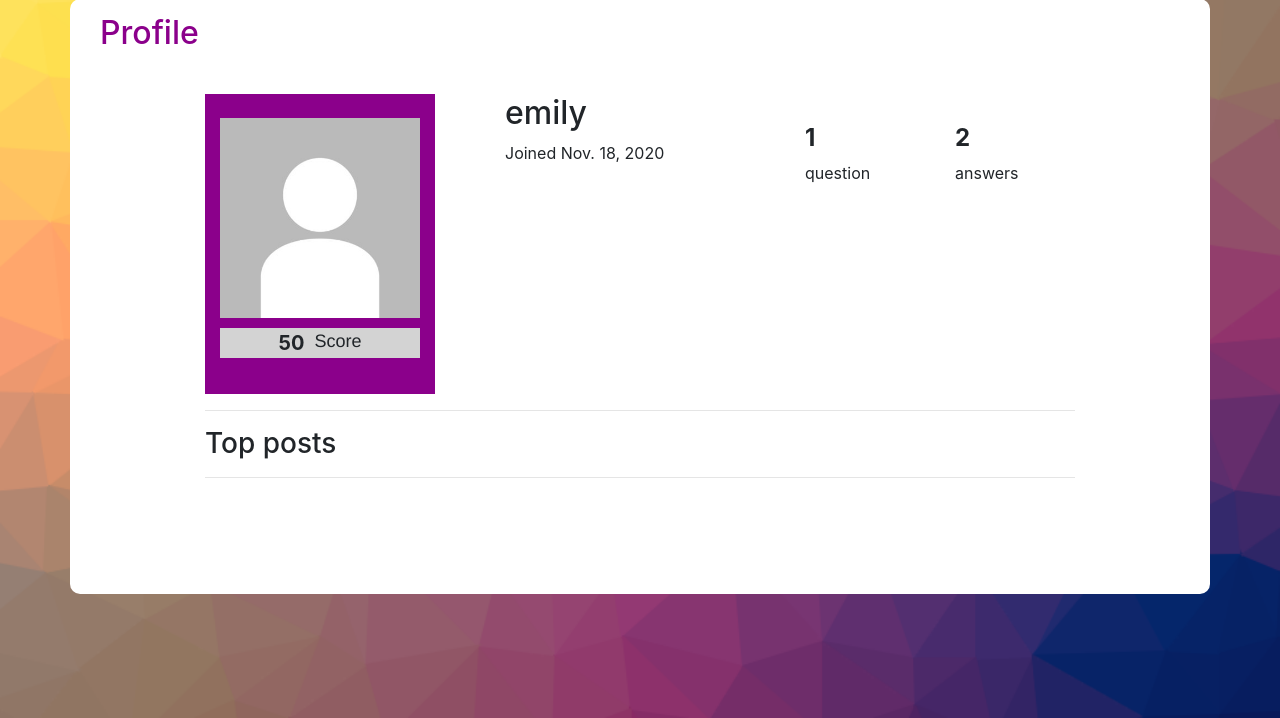
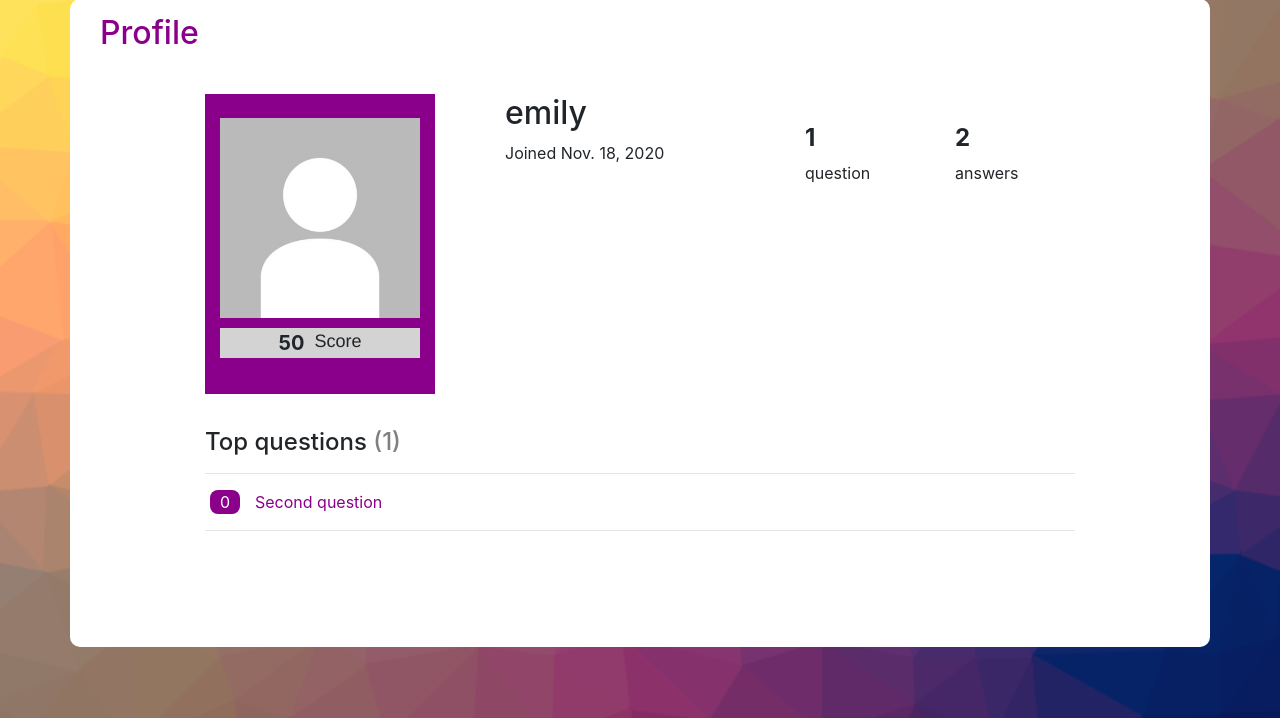
Before and after one commit to gustavocmaciel/ask-the-experts, a Django app: a page that uses asktheexperts/templates/asktheexperts/profile.html in a window 1280 px wide. Shown: the part 82-800 px from the top of the page. Run offline with Django 3.2, Linux system fonts and the light colour scheme; data comes from the database, SQL or seed files in the repository; both versions use the stored data as it was after the commit; some libraries are stand-ins or nearby versions.

Commit message:
Add questions to profile page

```diff
--- a/asktheexperts/models.py
+++ b/asktheexperts/models.py
@@ -10,7 +10,6 @@ class User(AbstractUser):
     downvote_answer = models.ManyToManyField("Answer", symmetrical=False, related_name="answer_downvoted")
     score = models.IntegerField(default=1)
     joined = models.DateField(auto_now_add=True)
-    #bio max 25 default="Hello, world!"
 
     def __str__(self):
         return f"{self.id} - {self.username}"
--- a/asktheexperts/static/asktheexperts/styles.css
+++ b/asktheexperts/static/asktheexperts/styles.css
@@ -220,3 +220,14 @@ button:focus {
     width: 200px;
     height: 250px;
 }
+
+#profile-question-count {
+    color: gray;
+}
+
+#profile-questions-div {
+    background-color: darkmagenta;
+    color:white;
+    max-width: 30px;
+    border-radius: 8px;
+}
--- a/asktheexperts/templates/asktheexperts/profile.html
+++ b/asktheexperts/templates/asktheexperts/profile.html
@@ -45,10 +45,20 @@
                     </div>
                 </div>
             </div>
+            <br>
+            <h4>Top questions <span id="profile-question-count">({{ questions.count }})</span></h4>
             <hr>
-            <h3>Top posts</h3>
-
-            <hr>
+            {% for question in questions %}
+                <div class="row margin-5">
+                    <div class="col" id="profile-questions-div">
+                        <div class="row justify-content-center">{{ question.answered_question.count }}</div>
+                    </div>
+                    <div class="col">
+                        <a class="no-decoration" href="{% url 'question' question.id %}"><span class="darkmagenta">{{ question.title }}</span></a>
+                    </div>
+                </div>
+                <hr>
+            {% endfor %}
 
         </div>
     </div>
--- a/asktheexperts/urls.py
+++ b/asktheexperts/urls.py
@@ -31,6 +31,3 @@ urlpatterns = [
     path("settings/delete-account", views.delete_account, name="delete_account")
 
 ] + static(settings.MEDIA_URL, document_root=settings.MEDIA_ROOT)
-
-#if settings.DEBUG:
-#    urlpatterns += static(settings.MEDIA_URL, document_root=settings.MEDIA_ROOT)
--- a/asktheexperts/views.py
+++ b/asktheexperts/views.py
@@ -10,7 +10,8 @@ from django.urls import reverse
 from .models import User, Question, Answer
 
 
-class ChangeImageForm(ModelForm):
+# Form to change photo
+class ChangePhotoForm(ModelForm):
     class Meta:
         model = User
         fields = ['photo']
@@ -105,7 +106,7 @@ def question(request, question_id):
     # Get answers count
     answers_count = Answer.objects.filter(question=question_id).count
     # Get answers from selected question
-    answers = Answer.objects.filter(question=question_id, selected=False)
+    answers = Answer.objects.filter(question=question_id, selected=False).order_by("-votes")
     # Get selected answers from selected question
     selected_answers = Answer.objects.filter(question=question_id, selected=True)
 
@@ -131,8 +132,10 @@ def search(request):
 def profile(request, user_id, username):
     # Render profile page from selected user
     user = User.objects.get(id=user_id)
+    questions = Question.objects.filter(user_id=user.id).order_by("-votes")
     return render(request, "asktheexperts/profile.html", {
-        "user": user
+        "user": user,
+        "questions": questions
     })
 
 
@@ -145,6 +148,7 @@ def answer(request):
     return HttpResponseRedirect(reverse("question",args=(question_id,)))
 
 
+@login_required()
 def select(request):
     # Mark answer as selected
     question_id = request.POST["question_id"]
@@ -162,10 +166,10 @@ def select(request):
     new_score = selector_score + 2
     User.objects.filter(id=request.user.id).update(score=new_score)
 
-
     return HttpResponseRedirect(reverse("question",args=(question_id,)))
 
 
+@login_required()
 def unselect(request):
     # Unmark answer as selected
     question_id = request.POST["question_id"]
@@ -174,6 +178,7 @@ def unselect(request):
     return HttpResponseRedirect(reverse("question",args=(question_id,)))
 
 
+@login_required(login_url="login")
 def upvote_question(request):
     # Upvote question
     question_id = request.POST["question_id"]
@@ -188,19 +193,14 @@ def upvote_question(request):
 
     # Update question user's score
     question_user_id = Question.objects.get(id=question_id).user_id
-
     question_user = User.objects.get(id=question_user_id)
     question_user.score += 10
     question_user.save()
 
-    # Update question user's score
-#    question_user_score = User.objects.get(id=question_user_id).score
-#    new_score = question_user_score + 10
-#    User.objects.filter(id=question_user_id).update(score=new_score)
-
     return HttpResponseRedirect(reverse("question",args=(question_id,)))
 
 
+@login_required(login_url="login")
 def downvote_question(request):
     # Downvote question
     question_id = request.POST["question_id"]
@@ -224,6 +224,7 @@ def downvote_question(request):
     return HttpResponseRedirect(reverse("question",args=(question_id,)))
 
 
+@login_required(login_url="login")
 def upvote_answer(request):
     # Upvote answer
     question_id = request.POST["question_id"]
@@ -239,21 +240,14 @@ def upvote_answer(request):
 
     # Update answer user's score
     answer_user_id = Answer.objects.get(id=answer_id).user_id
-
     answer_user = User.objects.get(id=answer_user_id)
     answer_user.score += 10
     answer_user.save()
 
-
-    # Update answer user's score
-#    answer_user_id = Answer.objects.get(id=answer_id).user_id
-#    answer_user_score = User.objects.get(id=answer_user_id).score
-#    new_score = answer_user_score + 10
-#    User.objects.filter(id=answer_user_id).update(score=new_score)
-
     return HttpResponseRedirect(reverse("question",args=(question_id,)))
 
 
+@login_required(login_url="login")
 def downvote_answer(request):
     # Downvote answer
     question_id = request.POST["question_id"]
@@ -295,14 +289,14 @@ def settings(request):
 def change_photo(request):
     if request.method == 'POST':
         # Change user's profile photo
-        form = ChangeImageForm(request.POST, request.FILES, instance=request.user)
+        form = ChangePhotoForm(request.POST, request.FILES, instance=request.user)
         if form.is_valid():
             form.photo = form.cleaned_data["photo"]
             form.save()
             return HttpResponseRedirect(reverse("settings"))
     else:
         return render(request, "asktheexperts/change_photo.html", {
-            "form": ChangeImageForm(instance=request.user)
+            "form": ChangePhotoForm(instance=request.user)
         })
 
 
@@ -413,6 +407,7 @@ def delete_account(request):
         password = request.POST["password"]
 
         user = authenticate(request, username=request.user.username, password=password)
+
         # If authentication successful, delete account
         if user is not None:
             user = User.objects.get(id=request.user.id)
```
Also changed, not shown: asktheexperts/templates/asktheexperts/question.html (+1 -7 lines), capstone/settings.py (+7 -9 lines), db.sqlite3, media/images/Screenshot_from_2020-10-07_09-40-28.png (deleted), media/images/Screenshot_from_2020-10-07_09-40-28_7y9GEDH.png (deleted), media/images/Screenshot_from_2020-10-07_09-40-28_FtKnSRq.png (deleted), media/images/gontran-isnard-q6NvmanzdrU-unsplash.jpg (deleted), media/images/gontran-isnard-q6NvmanzdrU-unsplash_3Rov8q9.jpg (deleted), 5 other files.
